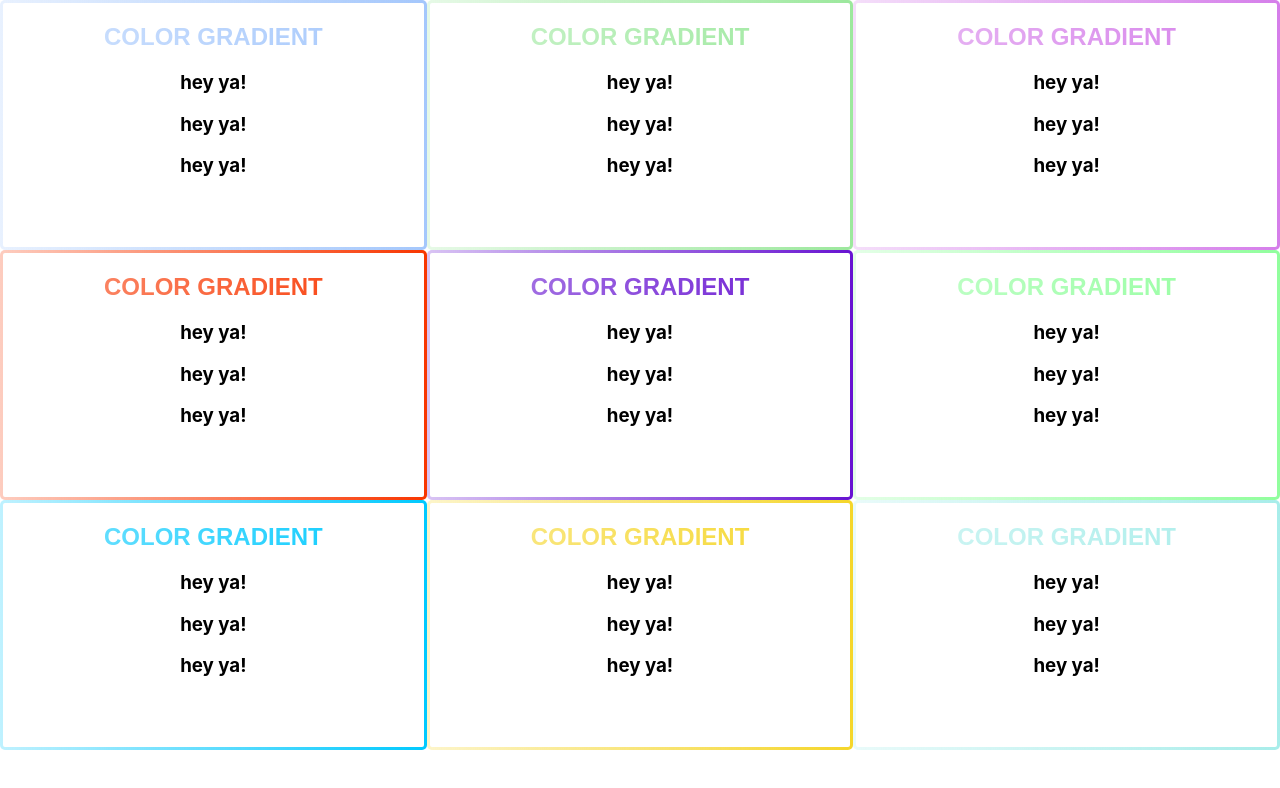
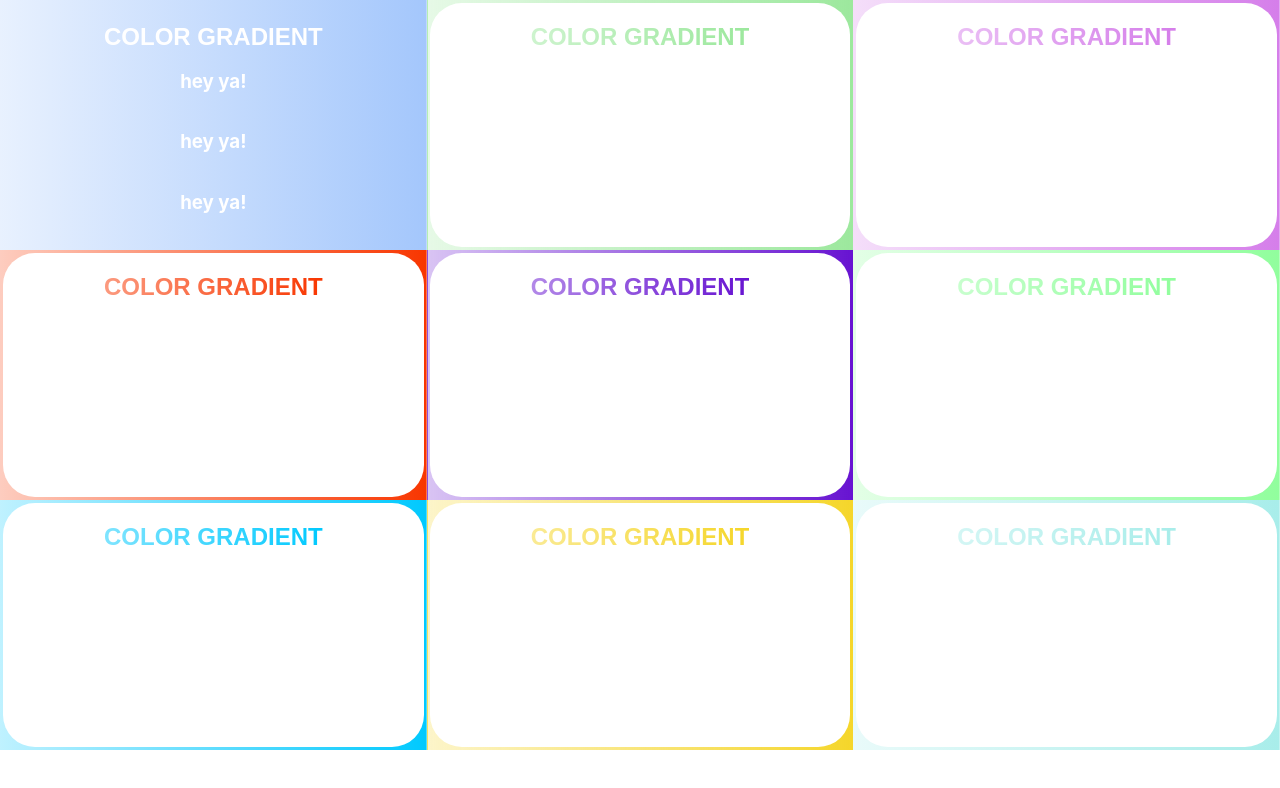
Before and after one commit to tywi6665/tylers-tiles, a React (Create React App) app: page / in a window 1280 px wide. Shown: the top 788 px of the page. Built offline with nearby package versions, Linux system fonts and the light colour scheme.

Commit message:
refining linear gradients

```diff
--- a/src/components/Tile/Tile.js
+++ b/src/components/Tile/Tile.js
@@ -3,10 +3,12 @@ import "./Tile.scss";
 
 const Tile = (props) => (
     <div className={`tile tile${props.className}`}>
+    <div className={`innerTile innerTile${props.className}`}>
         <h2 className={`tileTitle tileTitle${props.className}`}>{props.title}</h2>
         <h3>{props.something}</h3>
         <h3>{props.something}</h3>
         <h3>{props.something}</h3>
+     </div>
     </div>
 );
 
--- a/src/components/Tile/Tile.scss
+++ b/src/components/Tile/Tile.scss
@@ -1,69 +1,127 @@
-.tile {
-    height: 250px;
-    width: 250px;
-    flex-basis: 32%;
-    flex-grow: 1;
-    text-align: center;
-    box-sizing: border-box;
-    border: 3px solid transparent;
-    border-radius: 5px;
-    background-clip: padding-box, border-box;
-    background-origin: padding-box, border-box;
-}
-
 $linearGradientBackground: linear-gradient(#fff, #fff);
 
 @function linearGradient($color1, $color2) {
     @return linear-gradient(to right, $color1, $color2)
 };
 
+$webkitClip: text;
+$webkitFill: transparent;
+
+.tile {
+    height: 250px;
+    width: 250px;
+    // background-size: 1000% 1000%;
+    flex-basis: 32%;
+    flex-grow: 1;
+    text-align: center;
+    box-sizing: border-box;
+    // border: 3px solid transparent;
+    // border-radius: 5px;
+    background-clip: padding-box, border-box;
+    background-origin: padding-box, border-box;
+    animation: gradient 10s ease infinite;
+
+    .innerTile {
+    height: 100%;
+    width: 100%;
+    background: #fff;
+    display: flex;
+    align-items: center;
+    flex-direction: column;
+    padding-top: 20px;
+    // border: none;
+    box-sizing: border-box;
+    border: 3px solid transparent;
+    // border-radius: 5px;
+    background-clip: padding-box, border-box;
+    background-origin: padding-box, border-box;
+    border-radius: 35px;
+    transition: all 0.3s cubic-bezier(0.645, 0.045, 0.355, 1);
+    }
+
+    &:hover .innerTile {
+        color: #fff;
+        background: transparent;
+
+        h2 {
+            background: $linearGradientBackground;
+            -webkit-background-clip: $webkitClip;
+            -webkit-text-fill-color: $webkitFill;
+        }
+
+        h3 {
+            display: block;
+            color: #fff;
+        }
+    }
+}
 
 .tile1 {
     background-image: $linearGradientBackground, linearGradient(rgba(164,199,252, 0.25), rgba(164,199,252, 1));
+    background: linearGradient(rgba(164,199,252, 0.25), rgba(164,199,252, 1));
 }
-
-// .tile1:hover {
-//     background-image: $linearGradientBackground, linearGradient(#c2e9fb, #a1c4fd);
-//     background-position: right center;
-//     transition: animateGradient 1s ease-in-out;
-//     z-index: 2;
-//     opacity: 0.5;
-// }
 
 .tile2 {
     background-image: $linearGradientBackground, linearGradient(rgba(156,232,157,0.25), rgba(156,232,157,1));
+    background: linearGradient(rgba(156,232,157,0.25), rgba(156,232,157,1));
 }
 
 .tile3 {
     background-image: $linearGradientBackground, linearGradient(rgba(213,126,234,0.25), rgba(213,126,234,1));
+    background: linearGradient(rgba(213,126,234,0.25), rgba(213,126,234,1));
 }
 
 .tile4 {
     background-image: $linearGradientBackground, linearGradient(rgba(248,54,0,0.25), rgba(248,54,0,1));
+    background: linearGradient(rgba(248,54,0,0.25), rgba(248,54,0,1));
 }
 
 .tile5 {
     background-image: $linearGradientBackground, linearGradient(rgba(103,19,209,0.25), rgba(103,19,209,1));
+    background: linearGradient(rgba(103,19,209,0.25), rgba(103,19,209,1));
 }
 
 .tile6 {
     background-image: $linearGradientBackground, linearGradient(rgba(145,254,157,0.25), rgba(145,254,157,1));
+    background: linearGradient(rgba(145,254,157,0.25), rgba(145,254,157,1));
 }
 
 .tile7 {
     background-image: $linearGradientBackground, linearGradient(rgba(0,201,254,0.25), rgba(0,201,254,1));
+    background: linearGradient(rgba(0,201,254,0.25), rgba(0,201,254,1));
 }
 
 .tile8 {
     background-image: $linearGradientBackground, linearGradient(rgba(245,214,42,0.25), rgba(245,214,42,1));
+    background: linearGradient(rgba(245,214,42,0.25), rgba(245,214,42,1));
 }
 
 .tile9 {
     background-image: $linearGradientBackground, linearGradient(rgba(168,237,234,0.25), rgba(168,237,234,1));
+    background: linearGradient(rgba(168,237,234,0.25), rgba(168,237,234,1));
 }
 
-$webkitClip: text;
-$webkitFill: transparent;
+@keyframes gradient {
+    0% {
+      background-position: 0% 24%;
+    }
+
+    50% {
+      background-position: 100% 77%;
+    }
+
+    100% {
+      background-position: 0% 24%;
+    }
+  }
+
+h2 {
+    margin: 0;
+}
+
+h3 {
+    display: none;
+}
 
 .tileTitle {
     font-family: "Poppins", sans-serif;
```
